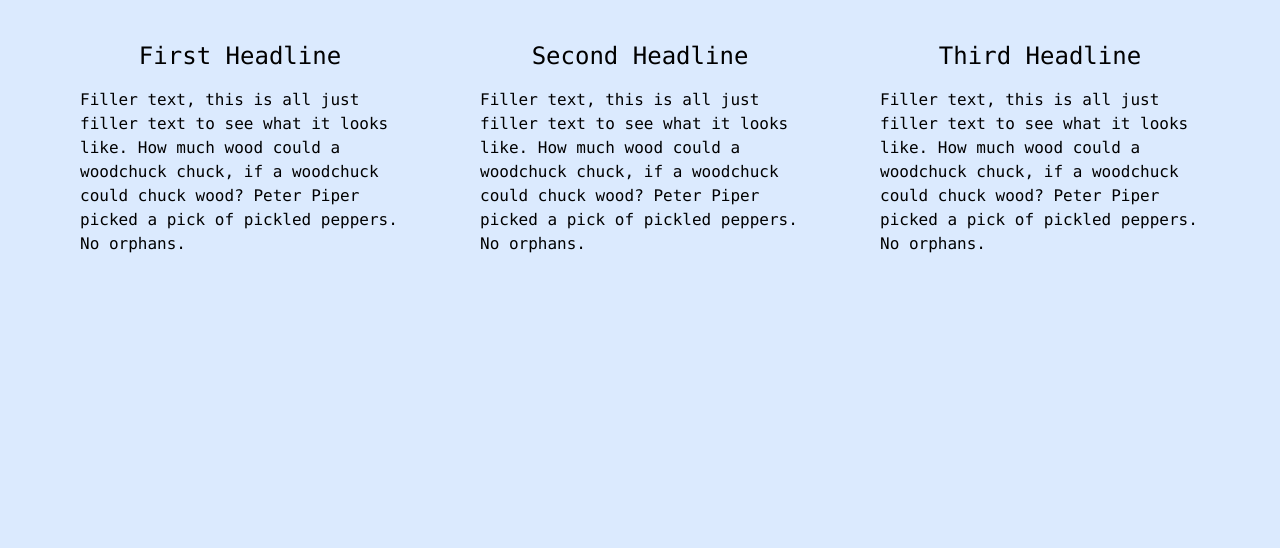
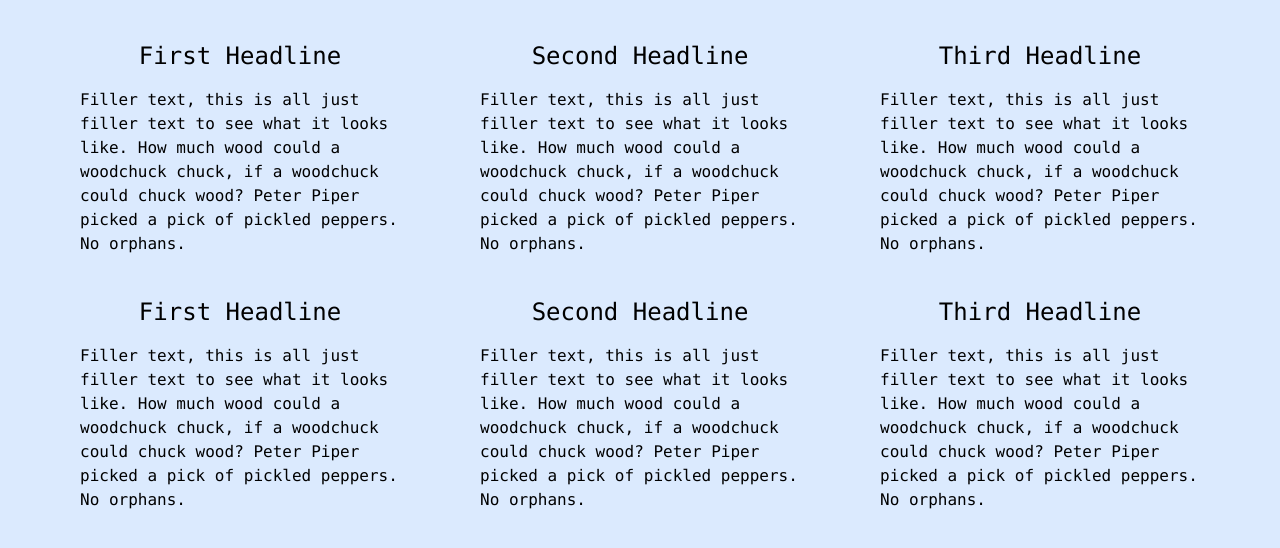
Before and after one commit to youngbloodcyb/vanilla-tailwind-test, a website: page public/index.html in a window 1280 px wide. Drawn offline with Linux system fonts and the light colour scheme.

Commit message:
add new section in index.html

```diff
--- a/public/index.html
+++ b/public/index.html
@@ -22,5 +22,19 @@
             <p>Filler text, this is all just filler text to see what it looks like. How much wood could a woodchuck chuck, if a woodchuck could chuck wood? Peter Piper picked a pick of pickled peppers. No orphans.</p>
         </div>
     </section>
+    <section class="flex flex-row w-screen justify-evenly mt-6">
+        <div class="w-1/4">
+            <h1 class="text-2xl text-center my-4">First Headline</h1>
+            <p>Filler text, this is all just filler text to see what it looks like. How much wood could a woodchuck chuck, if a woodchuck could chuck wood? Peter Piper picked a pick of pickled peppers. No orphans.</p>
+        </div>
+        <div class="w-1/4">
+            <h1 class="text-2xl text-center my-4">Second Headline</h1>
+            <p>Filler text, this is all just filler text to see what it looks like. How much wood could a woodchuck chuck, if a woodchuck could chuck wood? Peter Piper picked a pick of pickled peppers. No orphans.</p>
+        </div>
+        <div class="w-1/4">
+            <h1 class="text-2xl text-center my-4">Third Headline</h1>
+            <p>Filler text, this is all just filler text to see what it looks like. How much wood could a woodchuck chuck, if a woodchuck could chuck wood? Peter Piper picked a pick of pickled peppers. No orphans.</p>
+        </div>
+    </section>
 </body>
 </html>
```
